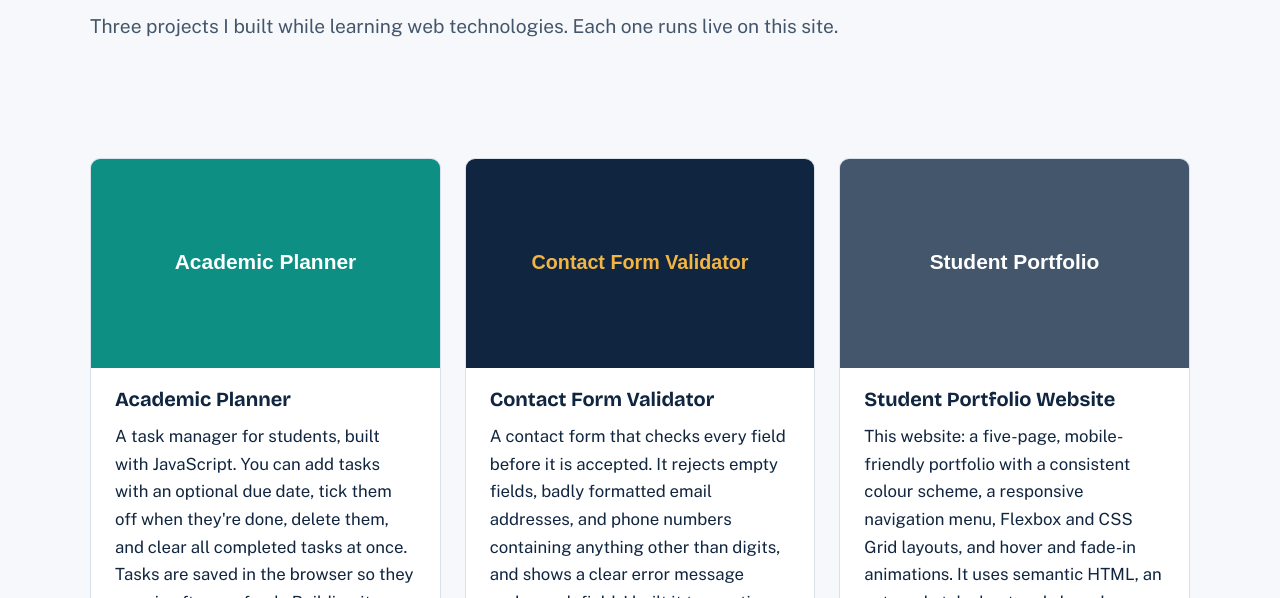
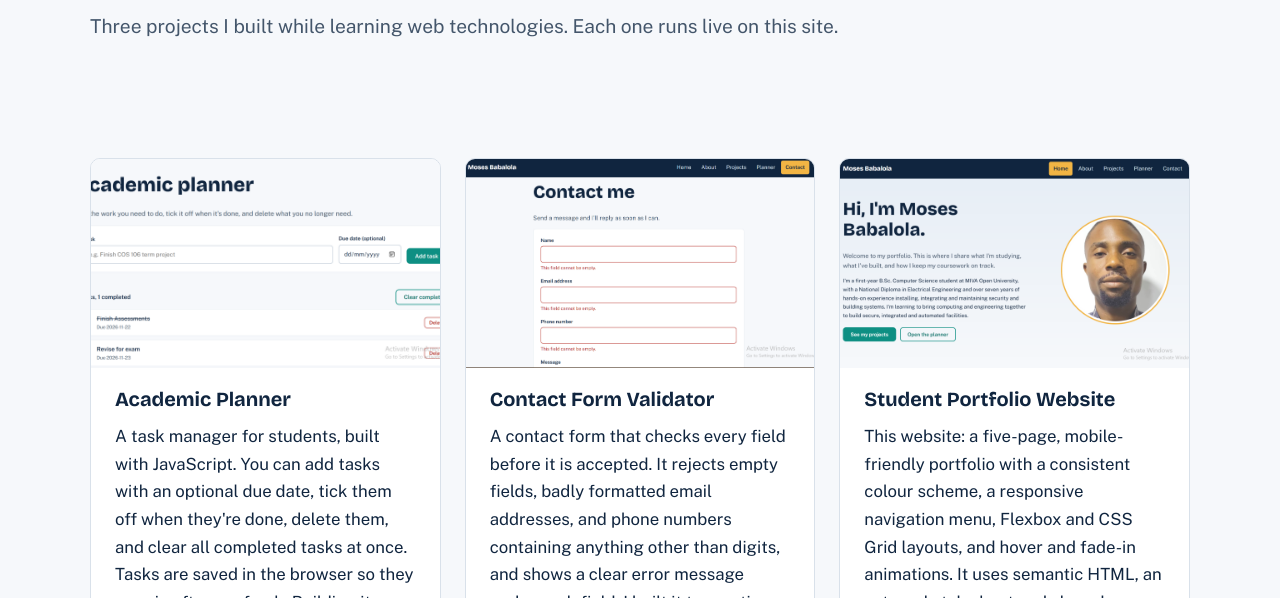
Before and after one commit to lukemaxwell285-hue/COS106-Portfolio, a plain HTML site: page projects.html in a window 1280 px wide. Shown: the part 202-800 px from the top of the page. Drawn offline with nearby package versions, Linux system fonts and the light colour scheme.

Commit message:
Update project images in projects.html

```diff
--- a/projects.html
+++ b/projects.html
@@ -34,7 +34,7 @@
     </section>
     <section class="wrap section grid-3 projects">
       <article class="card project">
-        <img src="images/project1.svg" alt="Screenshot of the Academic Planner" width="600" height="360" loading="lazy">
+        <img src="images/planner.png" alt="Screenshot of the Academic Planner" width="600" height="360" loading="lazy">
         <div class="project-body">
           <h3>Academic Planner</h3>
           <p>A task manager for students, built with JavaScript. You can add tasks with an optional due date, tick them off when they're done, delete them, and clear all completed tasks at once. Tasks are saved in the browser so they remain after a refresh. Building it taught me DOM manipulation, event handling and working with arrays of objects.</p>
@@ -43,7 +43,7 @@
         </div>
       </article>
       <article class="card project">
-        <img src="images/project2.svg" alt="Screenshot of the Contact Form Validator" width="600" height="360" loading="lazy">
+        <img src="images/contact.png" alt="Screenshot of the Contact Form Validator" width="600" height="360" loading="lazy">
         <div class="project-body">
           <h3>Contact Form Validator</h3>
           <p>A contact form that checks every field before it is accepted. It rejects empty fields, badly formatted email addresses, and phone numbers containing anything other than digits, and shows a clear error message under each field. I built it to practise form validation with regular expressions and event handling.</p>
@@ -52,7 +52,7 @@
         </div>
       </article>
       <article class="card project">
-        <img src="images/project3.svg" alt="Screenshot of this portfolio website" width="600" height="360" loading="lazy">
+        <img src="images/portfolio.png" alt="Screenshot of this portfolio website" width="600" height="360" loading="lazy">
         <div class="project-body">
           <h3>Student Portfolio Website</h3>
           <p>This website: a five-page, mobile-friendly portfolio with a consistent colour scheme, a responsive navigation menu, Flexbox and CSS Grid layouts, and hover and fade-in animations. It uses semantic HTML, an external stylesheet and shared JavaScript, and is hosted on GitHub Pages.</p>
```
